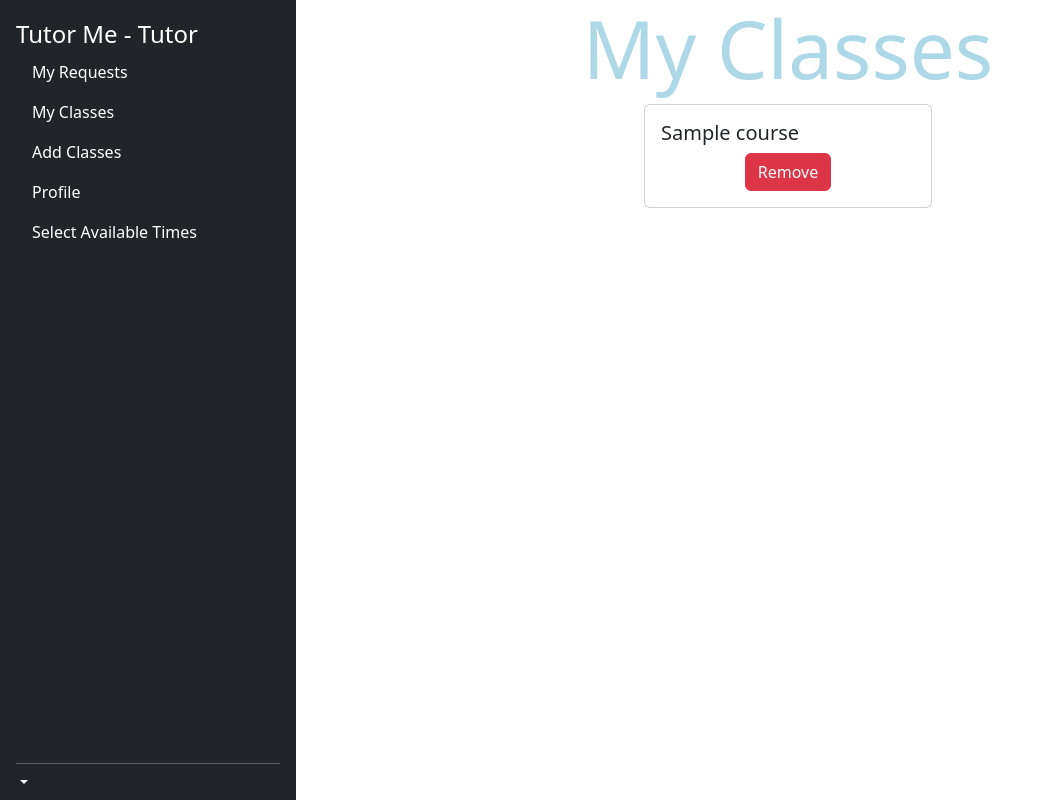
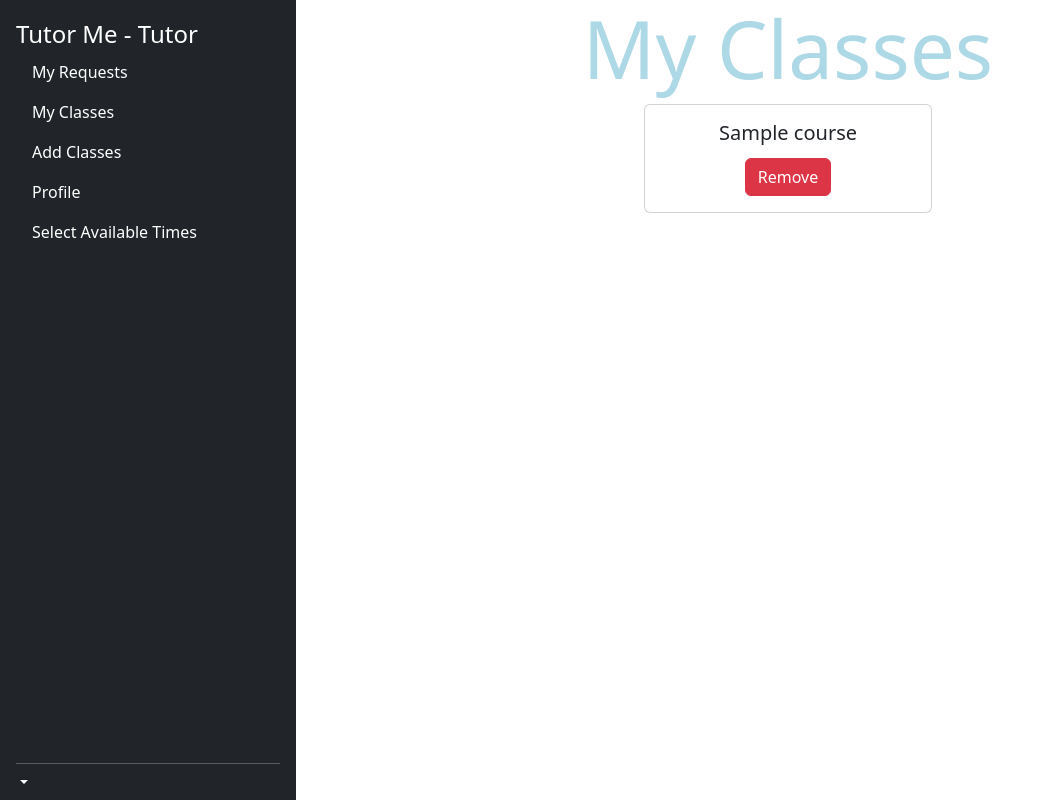
Before and after one commit to saarthak2002/TutorMe, a Django app: template tutorme/templates/tutorme/tutorMyClassesView.html in a window 1280 px wide. Shown: the whole page, without its empty margins (0-1037 px from the left). Run offline with Django 4.2, Linux system fonts and the light colour scheme; the template is opened without the code that fills it: most values are stand-ins (such as "Sample title", 1, 10 or a date in 2020); some libraries are stand-ins or nearby versions.

Commit message:
small design changes

```diff
--- a/tutorme/templates/tutorme/editTutorProfile.html
+++ b/tutorme/templates/tutorme/editTutorProfile.html
@@ -41,7 +41,7 @@
 
 
 
-                                <h6 class="text-black-100 fs-3">About Me</h6>
+                                <h6 class="text-black-100 fs-3" style="padding-top: 20px;">About Me</h6>
                                 <textarea name="bio" id="edit-tutor-bio-textbox" class="form-control" rows="5" placeholder="Enter your bio here" required></textarea>
 
 
--- a/tutorme/templates/tutorme/studentRequestsView.html
+++ b/tutorme/templates/tutorme/studentRequestsView.html
@@ -33,10 +33,10 @@
                         <div class="card" style="width: 18rem;">
                             <div class="card-body">
                               <h5 class="card-title">{{ request.tutor_name }}</h5>
-                              <h6 class="text-black-50">username: {{ request.to_tutor }}</h6>
+                              <h6 class="text-black-50">Username: {{ request.to_tutor }}</h6>
                               <h6 class="text-black-50">{{ request.tutor_email }}</h6>
-                              <h6 class="text-black-50">date: {{ request.date }}</h6>
-                              <h6 class="text-black-50">time: {{ request.start }} to {{ request.end }}</h6>
+                              <h6 class="text-black-50">Date: {{ request.date }}</h6>
+                              <h6 class="text-black-50">Time: {{ request.start }} to {{ request.end }}</h6>
 
                               {% if request.status == "Accepted" %}
                                 <h6 class="" style="color: rgb(64, 133, 88); font-weight: bold;">{{ request.status }}</h6>
--- a/tutorme/templates/tutorme/tutorMyClassesView.html
+++ b/tutorme/templates/tutorme/tutorMyClassesView.html
@@ -32,8 +32,8 @@
                         {% for course in course_list %}
                         <div class="card" style="width: 18rem;">
                             <div class="card-body">
-                              <h5 class="card-title">{{ course }}</h5>
-                              <div class="d-flex justify-content-center">
+                              <h5 class="card-title" style="text-align: center;">{{ course }}</h5>
+                              <div class="d-flex justify-content-center" style="padding-top: 5px;">
                                 {% csrf_token %}
                                 <button type="submit" class="btn btn-danger tutor-class-card-remove-button" course = "{{ course }}">Remove</button>
                               </div>
--- a/tutorme/templates/tutorme/tutorProfile.html
+++ b/tutorme/templates/tutorme/tutorProfile.html
@@ -32,7 +32,7 @@
                                 <h4 class="display-5 heading">{{ user.username }}'s Tutoring Profile!</h1>
                                     <a href='/tutorme/tutor/profiles/edit' style="text-align: center; padding-left: 95%;">Edit</a>
                               <h6 class="text-black-100 fs-3" >{{ user.first_name }}  {{ user.last_name }}</h6>
-                              <h6 class="text-muted" >hourly rate: ${{hourly_rate}}</h6>
+                              <h6 class="text-muted" >Hourly Rate: ${{hourly_rate}}</h6>
                               <h6 class="text-muted" >{{ user.email }}</h6>
                             </div>
                         </div>
```
Also changed, not shown: tutorme/templates/tutorme/editProfile.html (+2 -34 lines).
